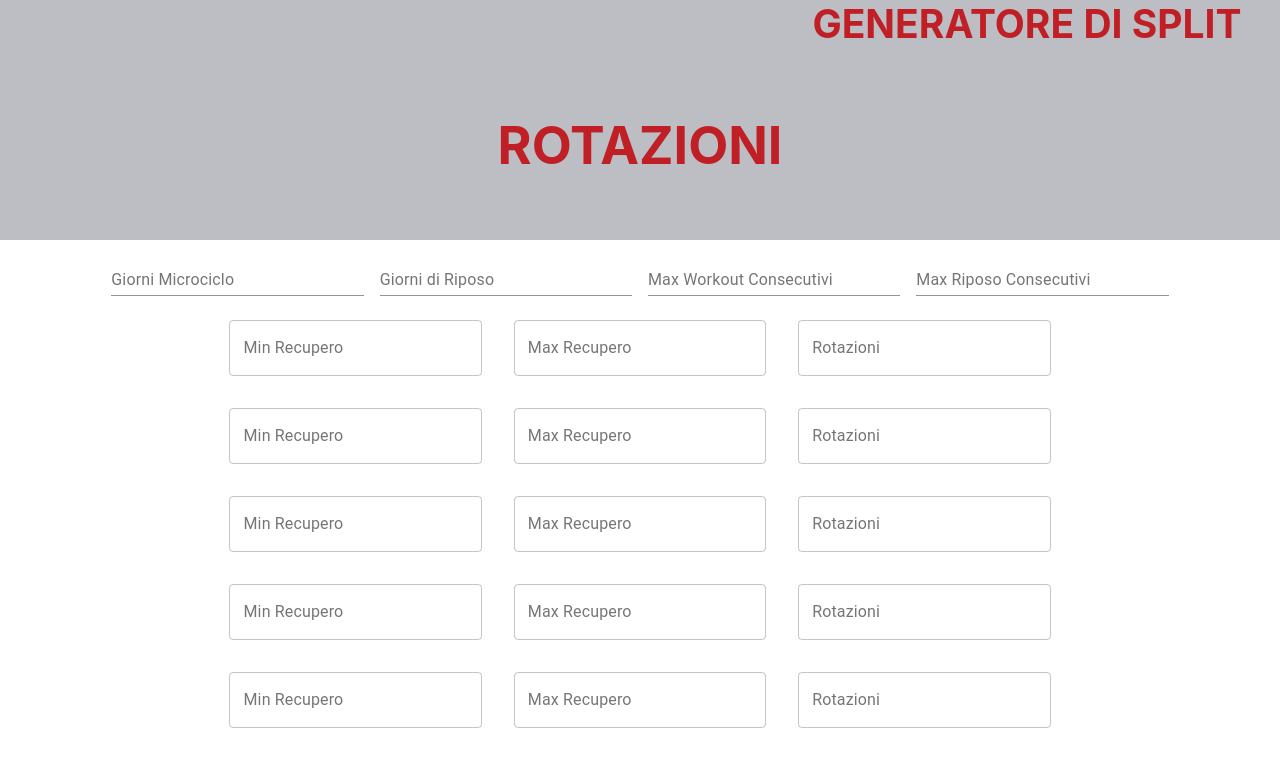
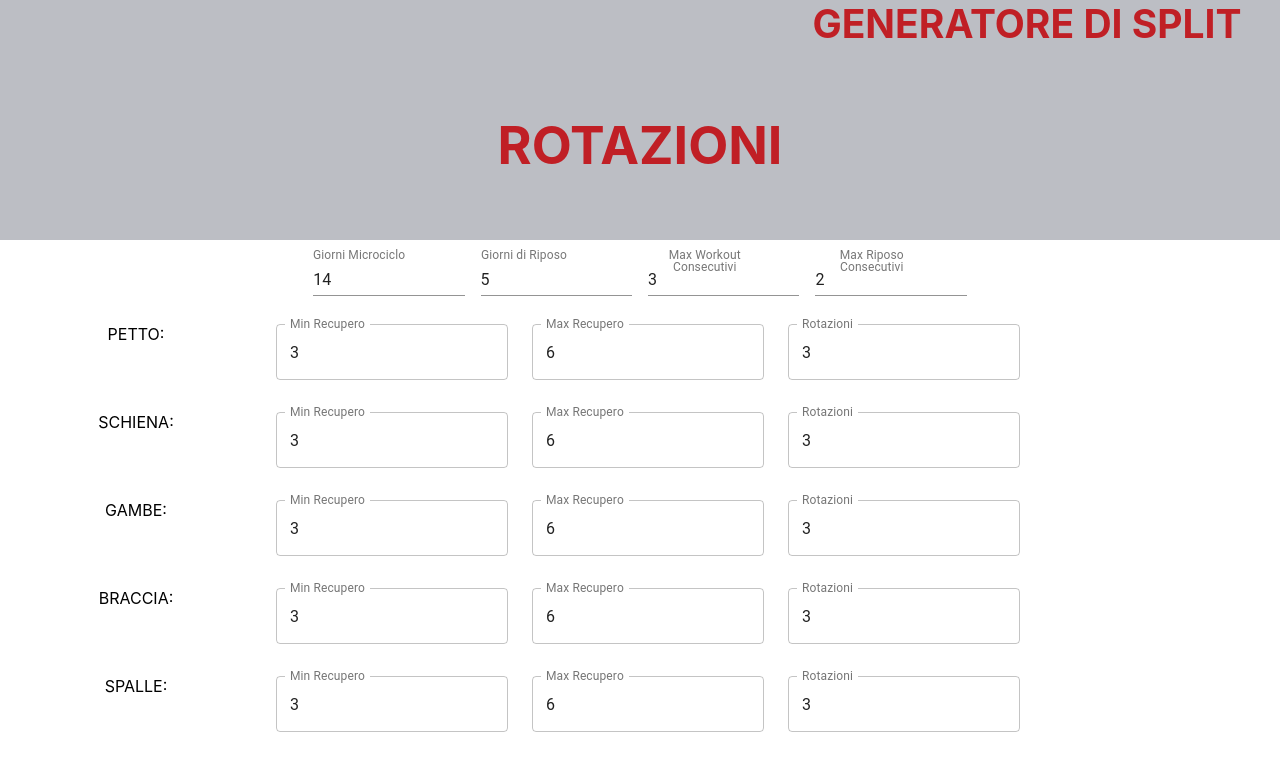
Before and after one commit to crybot/Rotazioni, a React (Create React App) app in the folder webapp/: page / in a window 1280 px wide. Shown: the top 783 px of the page. Built offline with nearby package versions, Linux system fonts and the light colour scheme.

Commit message:
Use Grid layout to position input elements

```diff
--- a/webapp/src/App.js
+++ b/webapp/src/App.js
@@ -5,13 +5,13 @@ import InputLabel from '@material-ui/core/InputLabel';
 import Input from '@material-ui/core/Input';
 import FormHelperText from '@material-ui/core/FormHelperText';
 import {Typography, TextField, Checkbox} from '@material-ui/core';
-import { makeStyles } from '@material-ui/core/styles';
+import { withStyles, makeStyles } from '@material-ui/core/styles';
 
 const useStyles = makeStyles((theme) => ({
   root: {
     '& > *': {
       margin: theme.spacing(1),
-      width: '25ch',
+      width: '15ch',
     },
   },
 }));
@@ -28,6 +28,7 @@ function App() {
       <td> </td>
     </tr>
   );
+
   return (
     <div className="App">
       <header className="App-header">
@@ -36,10 +37,10 @@ function App() {
       </header>
       <body>
         <form className={classes.root} noValidate autoComplete="off">
-          <TextField label="Giorni Microciclo" />
-          <TextField label="Giorni di Riposo" />
-          <TextField label="Max Workout Consecutivi" />
-          <TextField label="Max Riposo Consecutivi" />
+          <TextField defaultValue="14" label="Giorni Microciclo" />
+          <TextField defaultValue="5" label="Giorni di Riposo" />
+          <TextField defaultValue="3" label="Max Workout Consecutivi" />
+          <TextField defaultValue="2" label="Max Riposo Consecutivi" />
         </form>
         <InputGroup name="PETTO"/>
         <InputGroup name="SCHIENA"/>
--- a/webapp/src/InputGroup.js
+++ b/webapp/src/InputGroup.js
@@ -1,12 +1,12 @@
 import React from 'react';
-import {TextField} from '@material-ui/core';
+import { Grid, TextField } from '@material-ui/core';
 import { makeStyles } from '@material-ui/core/styles';
 
 const useStyles = makeStyles((theme) => ({
   root: {
     '& > *': {
-      margin: theme.spacing(2),
-      width: '25ch',
+      margin: theme.spacing(1),
+      width: '30ch',
     },
   }
 }));
@@ -16,10 +16,20 @@ function InputGroup(props) {
   return (
     <div>
       <form className={classes.root} noValidate autoComplete="off">
-        {/* <label>{props.name}:</label> */}
-        <TextField label="Min Recupero" variant="outlined"/>
-        <TextField label="Max Recupero" variant="outlined"/>
-        <TextField label="Rotazioni" variant="outlined"/>
+        <Grid style={{width: "80%"}} container spacing={3}>
+          <Grid item xs>
+            <label>{props.name}:</label>
+          </Grid>
+          <Grid item xs>
+            <TextField defaultValue="3" label="Min Recupero" variant="outlined"/>
+          </Grid>
+          <Grid item xs>
+            <TextField defaultValue="6" label="Max Recupero" variant="outlined"/>
+          </Grid>
+          <Grid item xs>
+            <TextField defaultValue="3" label="Rotazioni" variant="outlined"/>
+          </Grid>
+        </Grid>
       </form>
     </div>
   );
```
